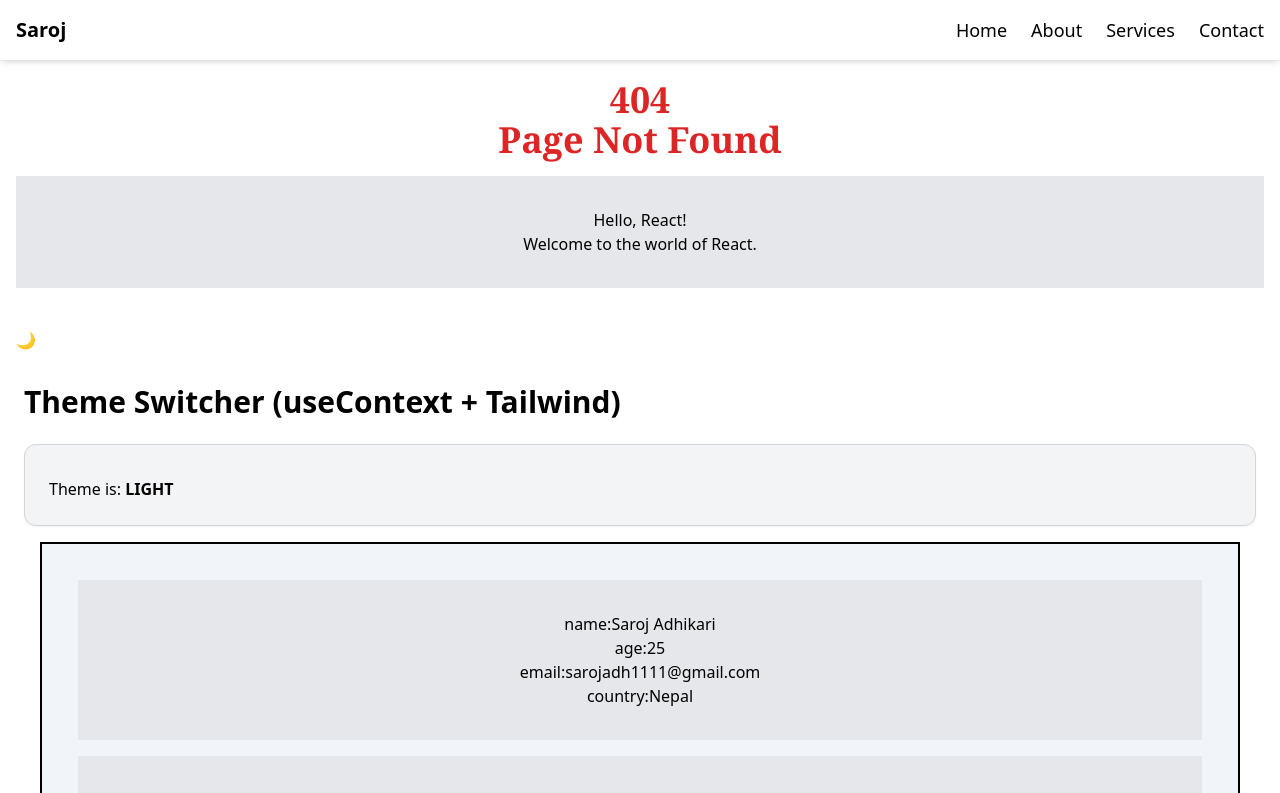
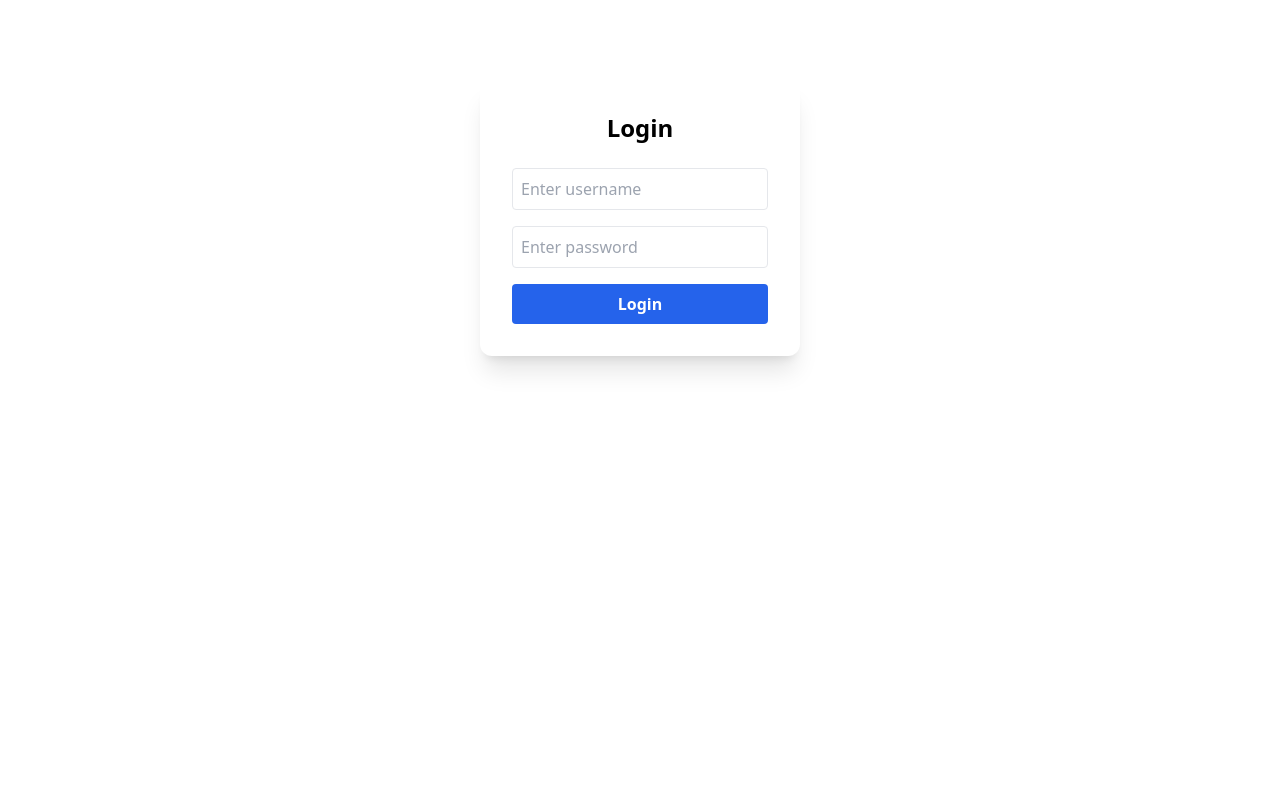
Before and after one commit to Sarojadhi/react19Crashcode, a React (Vite) app: page /admin in a window 1280 px wide. Shown: the top 793 px of the page. Built offline with nearby package versions, Linux system fonts and the light colour scheme; no server answers.

Commit message:
Protected Route

```diff
--- a/src/App.jsx
+++ b/src/App.jsx
@@ -1,78 +1,119 @@
+import { useState } from "react";
 import { Routes, Route } from "react-router-dom";
-import Welcome from "./Component/Welcome";
-import UserCard from "./props/UserCard";
-import UserList from "./props/UserList";
-import data from "./Data/Data.json";
-import StudentProps from "./props/studentProps";
-import IncrementDecrement from "./State/IncrementDecrement";
-import HideText from "./State/HideText";
-import InputBox from "./State/InputBox";
-import TodoList from "./State/TodoList";
-import AnimationDemo from "./State/AnimationDemo";
-import DownArrow from "./State/DownArrow";
-import LogMessage from "./Hook/UseEffect/LogMessage";
-import TitleCount from "./Hook/UseEffect/TitleCount";
-import FetchAPI from "./Hook/UseEffect/FetchAPI";
-import Timer from "./Hook/UseEffect/Timer";
-import ThemeToggle from "./Hook/UseEffect/Theme-Toggle";
-import ComponentA from "./Hook/useContextPluspropDrilling/ComponentA";
-import Card from "./Component/Card";
-import ThemeToggles from "./Component/ThemeToggles";
-import { useState } from "react";
-// Step components (from components folder)
-import Step1 from "./Component/Step1";
-import Step2 from "./Component/Step2";
-import Step3 from "./Component/Step3";
-import { FormProvider } from "./Hook/useContextPluspropDrilling/FormContext";
-import SimpleWay from "./Hook/useReducer/SimpleWay";
-// import Saroj from './Hook/UseEffect/Saroj'
-// import HeaderWithReactRouter from "./HeaderWithReactRouter";
+
+// ROUTER PAGES
+import HOME from "./ReactRouter/HOME.jsx";
 import ABOUT from "./ReactRouter/ABOUT.jsx";
 import CONTACT from "./ReactRouter/CONTACT.jsx";
-import HOME from "./ReactRouter/HOME.jsx";
+import Service from "./ReactRouter/Service.jsx";
+import Login from "./ReactRouter/Login.jsx";
+import Unauthorized from "./ReactRouter/Unauthorized.jsx";
+import AdminPage from "./ReactRouter/AdminPage.jsx";
 import Navbar from "./ReactRouter/NavBar.jsx";
+
+// PROTECTED ROUTE
+import ProtectedRoute from "./Component/ProtectedRoute.jsx";
+
+// COMPONENTS
+import Dashboard from "./Component/Dashboard.jsx";
 import Email from "./Component/Email.jsx";
 import Phone from "./Component/Phone.jsx";
-import Service from "./ReactRouter/Service.jsx";
+import Welcome from "./Component/Welcome.jsx";
+import ThemeToggles from "./Component/ThemeToggles.jsx";
+import Card from "./Component/Card.jsx";
+
+// PROPS DEMO
+import UserCard from "./props/UserCard.jsx";
+import UserList from "./props/UserList.jsx";
+import StudentProps from "./props/studentProps.jsx";
+import data from "./Data/Data.json";
+
+// STATE COMPONENTS
+import IncrementDecrement from "./State/IncrementDecrement.jsx";
+import HideText from "./State/HideText.jsx";
+import InputBox from "./State/InputBox.jsx";
+import TodoList from "./State/TodoList.jsx";
+import AnimationDemo from "./State/AnimationDemo.jsx";
+import DownArrow from "./State/DownArrow.jsx";
+
+// USE EFFECT
+import LogMessage from "./Hook/UseEffect/LogMessage.jsx";
+import TitleCount from "./Hook/UseEffect/TitleCount.jsx";
+import FetchAPI from "./Hook/UseEffect/FetchAPI.jsx";
+import Timer from "./Hook/UseEffect/Timer.jsx";
+import ThemeToggle from "./Hook/UseEffect/Theme-Toggle.jsx";
+
+// USE CONTEXT DEMO
+import ComponentA from "./Hook/useContextPluspropDrilling/ComponentA.jsx";
+import { FormProvider } from "./Hook/useContextPluspropDrilling/FormContext.jsx";
+
+// MULTI-STEP FORM
+import Step1 from "./Component/Step1.jsx";
+import Step2 from "./Component/Step2.jsx";
+import Step3 from "./Component/Step3.jsx";
+
+// USE REDUCER DEMO
+import SimpleWay from "./Hook/useReducer/SimpleWay.jsx";
 
 const App = () => {
   const [step, setStep] = useState(1);
+  const [isLoggedIn, setIsLoggedIn] = useState(
+    JSON.parse(localStorage.getItem("user"))?.isAuthenticated || false
+  );
+
+  // LOGIN PAGE SHOW ONLY IF NOT LOGGED IN
+  if (!isLoggedIn) {
+    return <Login setIsLoggedIn={setIsLoggedIn} />;
+  }
+
   return (
     <>
-      {/*<Saroj />*/}
-
       <Navbar />
 
       <div className="pt-20 px-6">
         <Routes>
+          {/* PUBLIC ROUTES */}
           <Route path="/" element={<HOME />} />
           <Route path="/about" element={<ABOUT />} />
           <Route path="/services" element={<Service />} />
+          <Route path="/unauthorized" element={<Unauthorized />} />
 
+          {/* CONTACT NESTED ROUTES */}
           <Route path="/contact" element={<CONTACT />}>
             <Route index element={<Email />} />
             <Route path="phone" element={<Phone />} />
           </Route>
+
+          {/* PROTECTED ROUTES */}
           <Route
-            path="*"
+            path="/dashboard"
             element={
-              <h2 className="text-center text-red-600 font-serif font-bold text-4xl">
-                404 <br /> Page Not Found
-              </h2>
+              <ProtectedRoute>
+                <Dashboard />
+              </ProtectedRoute>
+            }
+          />
+
+          <Route
+            path="/admin"
+            element={
+              <ProtectedRoute allowedRoles={["admin"]}>
+                <AdminPage />
+              </ProtectedRoute>
             }
           />
         </Routes>
       </div>
 
-      {<Welcome />}
+      {/* EXTRA COMPONENTS */}
+      <Welcome />
       <ThemeToggles />
+
       <div className="p-6">
-        <h1 className="text-3xl font-bold">
-          Theme Switcher (useContext + Tailwind)
-        </h1>
+        <h1 className="text-3xl font-bold">Theme Switcher (useContext)</h1>
         <Card />
-        <div className="m-4 p-5 border-2 border-black bg-slate-100">
-          {<UserCard user={data.user?.[0]} />}
+        <div className="m-4 p-5 border-2 bg-slate-100">
+          <UserCard user={data.user?.[0]} />
           <UserList />
           <StudentProps name="Saroj Adhikari" age={22} isStudent={true} />
           <IncrementDecrement />
@@ -89,6 +130,8 @@ const App = () => {
           <ComponentA />
         </div>
       </div>
+
+      {/* MULTI-STEP FORM */}
       <FormProvider>
         <div className="max-w-md mx-auto mt-10 p-4">
           {step === 1 && <Step1 setStep={setStep} />}
@@ -96,10 +139,8 @@ const App = () => {
           {step === 3 && <Step3 setStep={setStep} />}
         </div>
       </FormProvider>
+
       <SimpleWay />
-      <ABOUT />
-      <CONTACT />
-      <HOME />
     </>
   );
 };
--- /dev/null
+++ b/src/Component/Auth.jsx
@@ -0,0 +1,7 @@
+export const isAuthenticated = () => {
+  return localStorage.getItem("token") ? true : false;
+};
+
+export const getUserRole = () => {
+  return localStorage.getItem("role") || "user";
+};
--- /dev/null
+++ b/src/Component/Dashboard.jsx
@@ -0,0 +1,12 @@
+const Dashboard = () => {
+  const user = JSON.parse(localStorage.getItem("user"));
+
+  return (
+    <div className="text-center mt-20">
+      <h1 className="text-3xl font-bold">Dashboard</h1>
+      <p className="mt-4">Welcome, {user?.username || "User"}!</p>
+    </div>
+  );
+};
+
+export default Dashboard;
--- /dev/null
+++ b/src/Component/ProtectedRoute.jsx
@@ -0,0 +1,17 @@
+import { Navigate } from "react-router-dom";
+
+const ProtectedRoute = ({ children, allowedRoles }) => {
+  const user = JSON.parse(localStorage.getItem("user"));
+
+  if (!user || !user.isAuthenticated) {
+    return <Navigate to="/login" replace />;
+  }
+
+  if (allowedRoles && !allowedRoles.includes(user.role)) {
+    return <Navigate to="/unauthorized" replace />;
+  }
+
+  return children;
+};
+
+export default ProtectedRoute;
--- /dev/null
+++ b/src/ReactRouter/Adminpage.jsx
@@ -0,0 +1,12 @@
+const AdminPage = () => {
+  const user = JSON.parse(localStorage.getItem("user"));
+
+  return (
+    <div className="text-center mt-20">
+      <h1 className="text-4xl font-bold">Admin Panel</h1>
+      <p className="mt-4">Hello, {user?.username || "Admin"}!</p>
+    </div>
+  );
+};
+
+export default AdminPage;
--- /dev/null
+++ b/src/ReactRouter/Login.jsx
@@ -0,0 +1,72 @@
+import { useState } from "react";
+import { useNavigate } from "react-router-dom";
+
+const Login = ({ setIsLoggedIn }) => {
+  const navigate = useNavigate();
+
+  const [username, setUsername] = useState("");
+  const [password, setPassword] = useState("");
+  const [error, setError] = useState("");
+
+  const handleLogin = (e) => {
+    e.preventDefault();
+
+    // Admin login
+    if (username === "admin" && password === "12345") {
+      const userData = {
+        username: "admin",
+        role: "admin",
+        isAuthenticated: true,
+      };
+      localStorage.setItem("user", JSON.stringify(userData));
+      setIsLoggedIn(true);
+      navigate("/dashboard");
+      return;
+    }
+
+    // Normal user login
+    if (username === "user" && password === "12345") {
+      const userData = {
+        username: "user",
+        role: "user",
+        isAuthenticated: true,
+      };
+      localStorage.setItem("user", JSON.stringify(userData));
+      setIsLoggedIn(true);
+      navigate("/dashboard");
+      return;
+    }
+
+    setError("Invalid username or password!");
+  };
+
+  return (
+    <div className="flex justify-center mt-20">
+      <form className="bg-white shadow-xl p-8 rounded-xl w-80" onSubmit={handleLogin}>
+        <h2 className="text-2xl font-bold text-center mb-6">Login</h2>
+
+        {error && <p className="text-red-600 text-center mb-3">{error}</p>}
+
+        <input
+          type="text"
+          placeholder="Enter username"
+          className="w-full border p-2 rounded mb-4"
+          onChange={(e) => setUsername(e.target.value)}
+        />
+
+        <input
+          type="password"
+          placeholder="Enter password"
+          className="w-full border p-2 rounded mb-4"
+          onChange={(e) => setPassword(e.target.value)}
+        />
+
+        <button  type="submit" className="bg-blue-600 w-full py-2 text-white rounded font-bold">
+          Login
+        </button>
+      </form>
+    </div>
+  );
+};
+
+export default Login;
--- a/src/ReactRouter/NavBar.jsx
+++ b/src/ReactRouter/NavBar.jsx
@@ -1,8 +1,19 @@
 import React, { useState } from "react";
-import { Link } from "react-router-dom";
+import { Link, useNavigate } from "react-router-dom";
 
 const Navbar = () => {
   const [open, setOpen] = useState(false);
+  const navigate = useNavigate();
+
+  // Check if user is logged in
+  const user = JSON.parse(localStorage.getItem("user"));
+  const isLoggedIn = user?.isAuthenticated;
+
+  const handleLogout = () => {
+    localStorage.removeItem("user");
+    navigate("/login");
+    window.location.reload(); // refresh App.jsx state
+  };
 
   return (
     <>
@@ -37,11 +48,21 @@ const Navbar = () => {
           </div>
 
           {/* Desktop Menu */}
-          <ul className="hidden md:flex space-x-6 text-lg font-medium">
+          <ul className="hidden md:flex space-x-6 text-lg font-medium items-center">
             <li><Link to="/" className="hover:text-blue-600">Home</Link></li>
             <li><Link to="/about" className="hover:text-blue-600">About</Link></li>
             <li><Link to="/services" className="hover:text-blue-600">Services</Link></li>
             <li><Link to="/contact" className="hover:text-blue-600">Contact</Link></li>
+            {isLoggedIn && (
+              <li>
+                <button
+                  onClick={handleLogout}
+                  className="bg-red-600 px-3 py-1 rounded text-white"
+                >
+                  Logout
+                </button>
+              </li>
+            )}
           </ul>
         </div>
 
@@ -61,9 +82,19 @@ const Navbar = () => {
             <li className="border-b py-3">
               <Link to="/services" onClick={() => setOpen(false)}>Services</Link>
             </li>
-            <li className="py-3">
+            <li className="border-b py-3">
               <Link to="/contact" onClick={() => setOpen(false)}>Contact</Link>
             </li>
+            {isLoggedIn && (
+              <li className="py-3">
+                <button
+                  onClick={handleLogout}
+                  className="bg-red-600 px-3 py-1 rounded text-white w-full text-left"
+                >
+                  Logout
+                </button>
+              </li>
+            )}
           </ul>
         </div>
       </nav>
--- /dev/null
+++ b/src/ReactRouter/Unauthorized.jsx
@@ -0,0 +1,9 @@
+const Unauthorized = () => {
+  return (
+    <h1 className="text-center text-3xl text-red-600 mt-20">
+      ❌ You are not authorized to view this page.
+    </h1>
+  );
+};
+
+export default Unauthorized;
```
